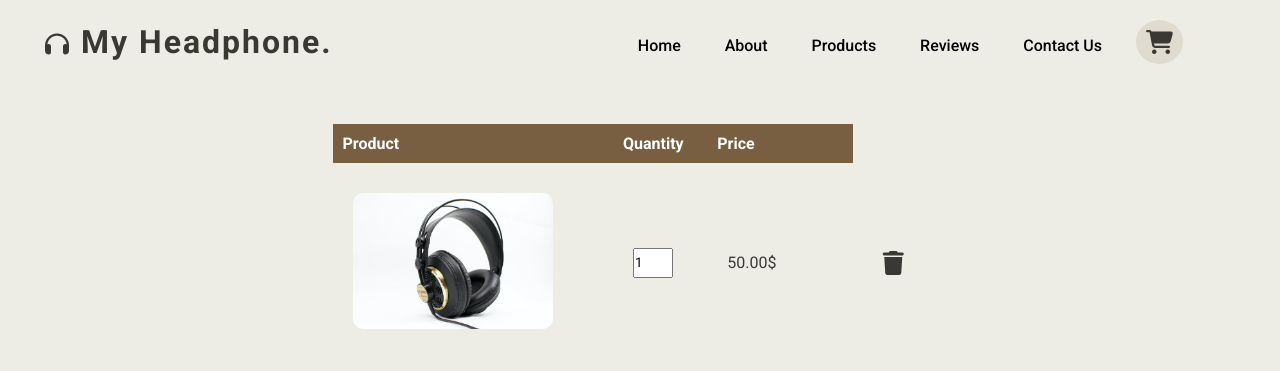
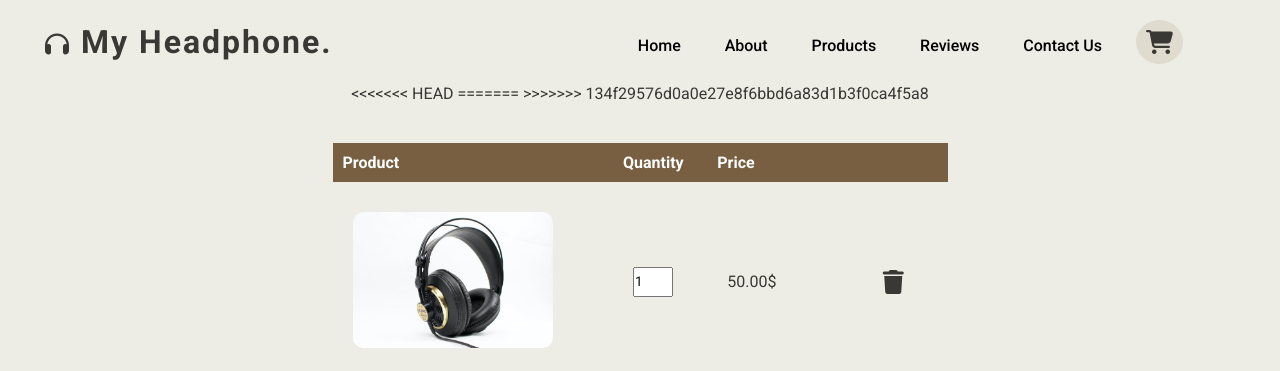
Before and after one commit to 1silentstar1/E-commerce-website, a plain HTML site: page cart.html in a window 1280 px wide. Shown: the top 371 px of the page. Drawn offline with Linux system fonts and the light colour scheme.

Commit message:
Update cart.html

```diff
--- a/cart.html
+++ b/cart.html
@@ -50,7 +50,11 @@
         <th>
           Price
         </th>
+<<<<<<< HEAD
+        <th></th>
+=======
         <tr></tr>
+>>>>>>> 134f29576d0a0e27e8f6bbd6a83d1b3f0ca4f5a8
 
       </tr>
       <tr>
```
